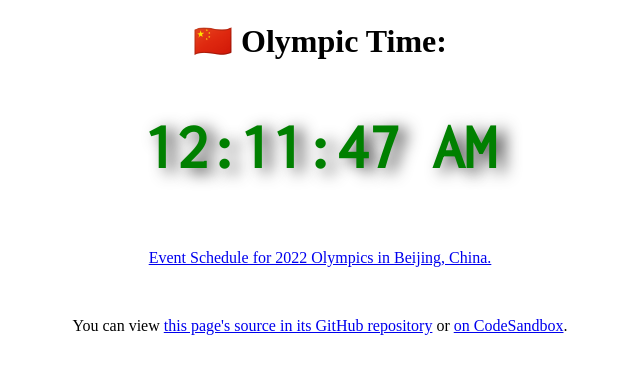
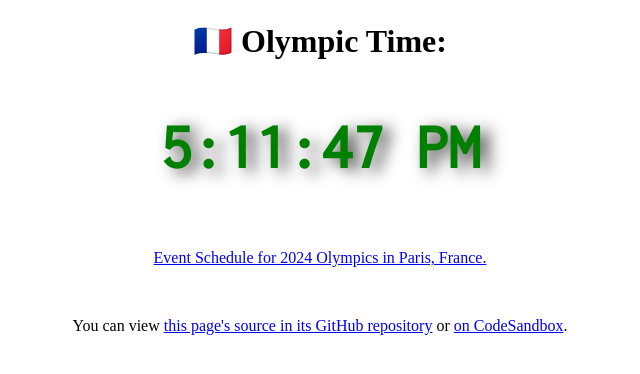
Before and after one commit to edm00se/olympic-time, a plain HTML site: page index.html in a window 1280 px wide. Shown: the part 348-722 px from the top of the page, without its empty margins (320-960 px from the left). Drawn offline with Linux system fonts and the light colour scheme.

Commit message:
updates for 2024 summer Olympics in Paris, France

```diff
--- a/index.html
+++ b/index.html
@@ -1,7 +1,7 @@
 <!DOCTYPE html>
 <html lang="en">
   <head>
-    <meta charset="utf-8">
+    <meta charset="utf-8" />
     <meta name="viewport" content="width=device-width, initial-scale=1" />
     <title>🕐 Olympic Time!</title>
     <link rel="shortcut icon" href="favicon.ico" type="image/x-icon" />
@@ -9,17 +9,17 @@
       href="https://fonts.googleapis.com/css?family=Inconsolata"
       rel="stylesheet"
     />
-    <link rel="apple-touch-icon" href="apple-touch-icon.png">
-    <meta name="theme-color" content="red">
-    <meta name="apple-mobile-web-app-capable" content="yes">
-    <meta name="apple-mobile-web-app-title" content="Olympic Time">
+    <link rel="apple-touch-icon" href="apple-touch-icon.png" />
+    <meta name="theme-color" content="red" />
+    <meta name="apple-mobile-web-app-capable" content="yes" />
+    <meta name="apple-mobile-web-app-title" content="Olympic Time" />
     <style>
       body {
         text-align: center;
       }
 
       .time {
-        font-family: 'Inconsolata', sans-serif;
+        font-family: "Inconsolata", sans-serif;
         color: green;
         font-size: 4rem;
         text-shadow: 0.5rem 0.25rem 1rem #3e3e3e;
@@ -43,14 +43,11 @@
         alt=""
       />
     </div>
-    <h1 class="title beijing">🇨🇳 Olympic Time:</h1>
-    <h2 class="time beijing">00:00 am</h2>
-    <p class="zone-info beijing"></p>
+    <h1 class="title paris">🇫🇷 Olympic Time:</h1>
+    <h2 class="time paris">00:00 am</h2>
+    <p class="zone-info paris"></p>
     <p class="schedule">
-      <a
-        href="https://olympics.com/beijing-2022/olympic-games/en/results/all-sports/olympic-schedule.htm"
-        >Event Schedule for 2022 Olympics in Beijing, China.</a
-      >
+      <a href="https://olympics.com/en/olympic-games/paris-2024">Event Schedule for 2024 Olympics in Paris, France.</a>
     </p>
     <br />
     <p class="repo-link">
@@ -58,20 +55,18 @@
       <a href="https://github.com/edm00se/olympic-time"
         >this page's source in its GitHub repository</a
       >
-      or
-      <a href="https://codesandbox.io/s/github/edm00se/olympic-time"
-        >on CodeSandbox</a
-      >.
+      or <a href="https://codesandbox.io/s/github/edm00se/olympic-time">on CodeSandbox</a>.
     </p>
 
     <script>
       // handles on DOM elements
-      const myTime = document.querySelector('.time.here');
-      const homeZoneTitle = document.querySelector('h1.title.home');
+      const myTime = document.querySelector(".time.here");
+      const homeZoneTitle = document.querySelector("h1.title.home");
       const detectedLocale = Intl.DateTimeFormat().resolvedOptions().timeZone;
-      const beijingTime = document.querySelector('.time.beijing');
-      const beijingZoneTitle = document.querySelector('h1.title.beijing');
-      const beijingZone = 'Asia/Shanghai'; // time zone major city
+      const parisTime = document.querySelector(".time.paris");
+      const parisZoneTitle = document.querySelector("h1.title.paris");
+      const parisZone = "Europe/Paris"; // time zone major city
+      // https://developer.mozilla.org/en-US/docs/Web/JavaScript/Reference/Global_Objects/Intl/DateTimeFormat/DateTimeFormat#timezone
 
       // takes in a Date and formats it
       function formatTime(dt) {
@@ -79,10 +74,10 @@
         return dt.toLocaleTimeString();
       }
 
-      // takes in a Date, returns string of Beijing time
-      function getBeijingTime(dt) {
-        // takes in current Date, finds Beijing time from it
-        return dt.toLocaleTimeString('en-US', { timeZone: beijingZone });
+      // takes in a Date, returns string of Paris time
+      function getParisTime(dt) {
+        // takes in current Date, finds Paris time from it
+        return dt.toLocaleTimeString("en-US", { timeZone: parisZone });
       }
 
       function loadTimes() {
@@ -90,16 +85,16 @@
         const now = new Date();
         // get the formatted text to show
         myTime.innerText = formatTime(now);
-        // get time in South Korea, with appropriate tz offset
-        beijingTime.innerText = getBeijingTime(now);
+        // get time in Paris, France, with appropriate tz offset
+        parisTime.innerText = getParisTime(now);
       }
 
       function init() {
         loadTimes();
         // info about home time
         homeZoneTitle.title = `Your browser's time zone was detected as ${detectedLocale}.`;
-        // info about Beijing time
-        beijingZoneTitle.title = `The time zone where the Olympics are going on is ${beijingZone}.`;
+        // info about Paris time
+        parisZoneTitle.title = `The time zone where the Olympics are going on is ${parisZone}.`;
         window.setInterval(loadTimes, 1000);
       }
 
```
